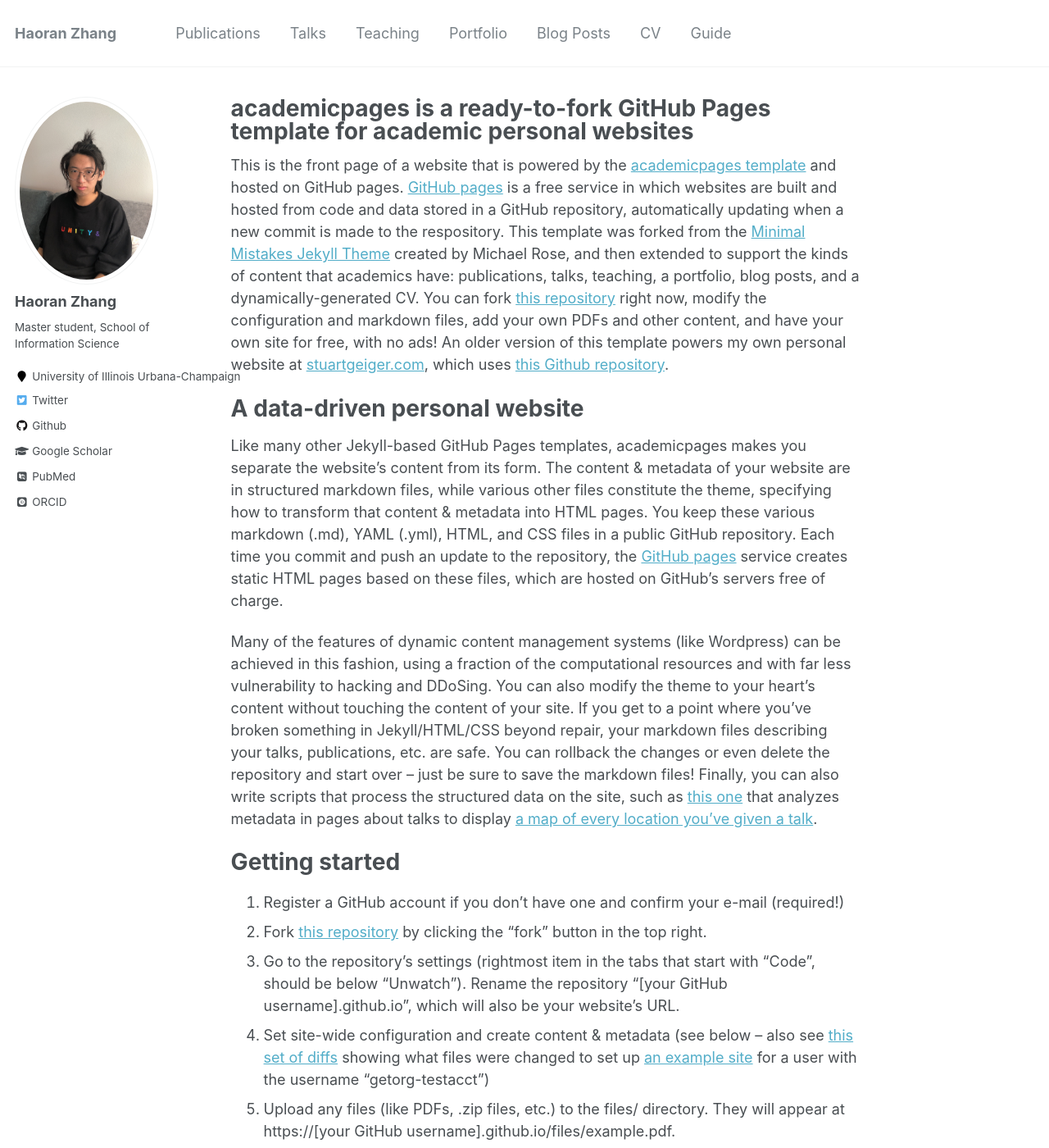
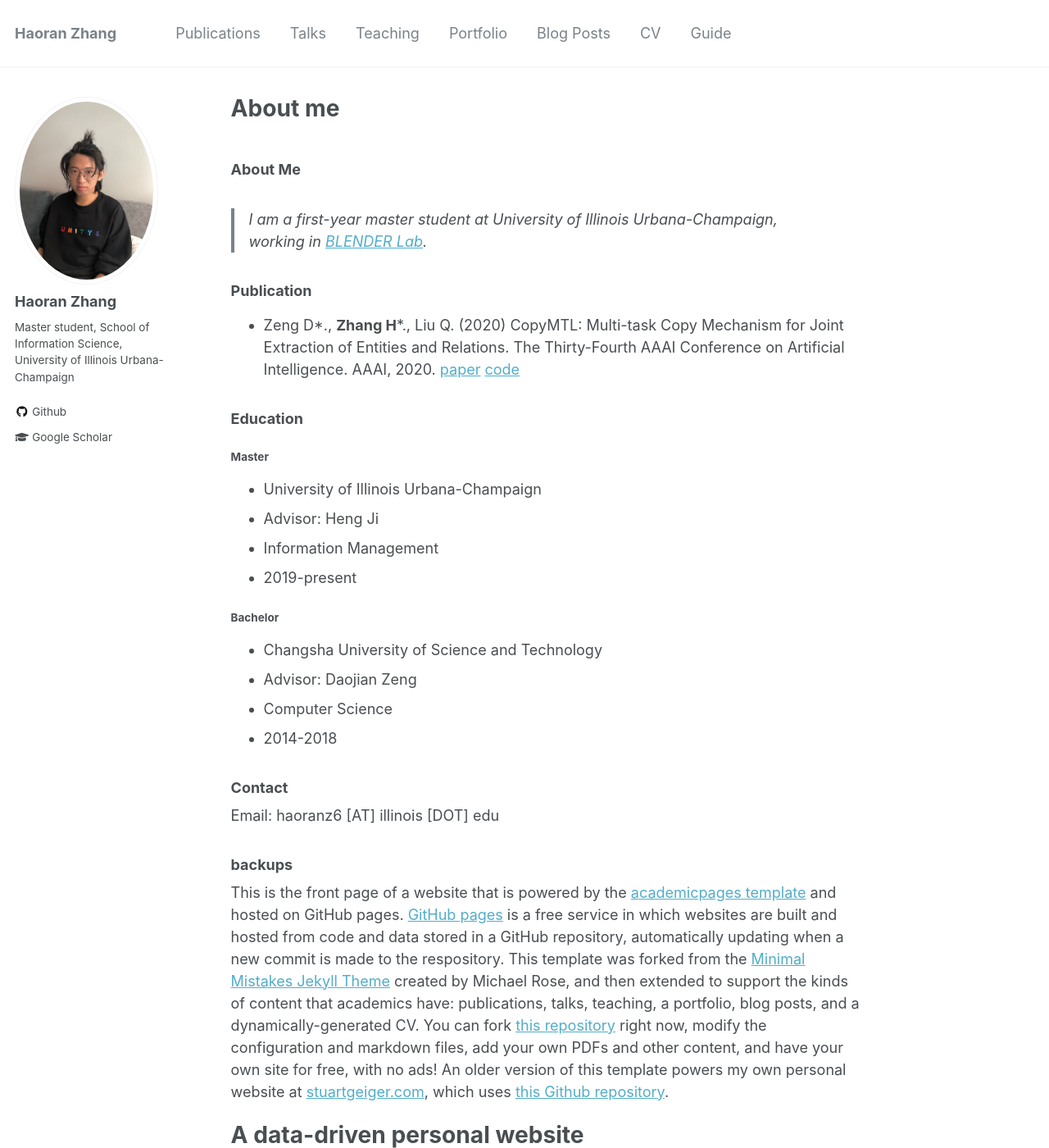
Before and after one commit to WindChimeRan/WindChimeRan.github.io, a Jekyll site: the page built from _pages/about.md, in a window 1280 px wide and 1400 px high. Shown: the whole window at 82% size. Built offline with Jekyll 4.4.1, drawn with Linux system fonts in a browser that asks for light colours; some web fonts are replaced.

Commit message:
add about me

```diff
--- a/_config.yml
+++ b/_config.yml
@@ -57,7 +57,7 @@ yandex_site_verification :
 
 # Social Sharing
 twitter:
-  username               : &twitter
+  username               :
 facebook:
   username               :
   app_id                 :
@@ -82,10 +82,10 @@ analytics:
 author:
   name             : "Haoran Zhang"
   avatar           : "photo.JPG"
-  bio              : "Master student, School of Information Science"
-  location         : "University of Illinois Urbana-Champaign"
+  bio              : "Master student, School of Information Science, University of Illinois Urbana-Champaign"
+  location         :
   employer         :
-  pubmed           : "https://www.ncbi.nlm.nih.gov/pubmed/?term=john+snow"
+  # pubmed           : "https://www.ncbi.nlm.nih.gov/pubmed/?term=john+snow"
   googlescholar    : "https://scholar.google.com/citations?user=3jNKbfwAAAAJ&hl=en&oi=sra"
   email            :
   researchgate     :  # example: "https://www.researchgate.net/profile/yourprofile"
@@ -96,20 +96,20 @@ author:
   flickr           :
   facebook         :
   foursquare       :
-  github           : "academicpages"
+  github           : "WindChimeRan"
   google_plus      :
   keybase          :
   instagram        :
   impactstory      : #"https://profiles.impactstory.org/u/xxxx-xxxx-xxxx-xxxx"
   lastfm           :
   linkedin         :
-  orcid            : "http://orcid.org/yourorcidurl"
+  # orcid            : "http://orcid.org/yourorcidurl"
   pinterest        :
   soundcloud       :
   stackoverflow    : # http://stackoverflow.com/users/123456/username
   steam            :
   tumblr           :
-  twitter          : "replacethistwitterhandle"
+  # twitter          : "replacethistwitterhandle"
   vine             :
   weibo            :
   xing             :
--- a/_pages/about.md
+++ b/_pages/about.md
@@ -1,12 +1,41 @@
 ---
 permalink: /
-title: "academicpages is a ready-to-fork GitHub Pages template for academic personal websites"
+title: "About me"
 excerpt: "About me"
 author_profile: true
 redirect_from:
   - /about/
   - /about.html
 ---
+### About Me
+> I am a first-year master student at University of Illinois Urbana-Champaign, working in [BLENDER Lab](http://blender.cs.illinois.edu/).
+
+### Publication
+
+- Zeng D\*., **Zhang H**\*., Liu Q. (2020) CopyMTL: Multi-task Copy Mechanism for Joint Extraction of Entities and Relations. The Thirty-Fourth AAAI Conference on Artificial Intelligence. AAAI, 2020. [paper](https://arxiv.org/pdf/1911.10438.pdf) [code](https://github.com/WindChimeRan/CopyMTL)
+
+### Education
+
+#### Master
+
+- University of Illinois Urbana-Champaign
+- Advisor: Heng Ji
+- Information Management
+- 2019-present
+
+#### Bachelor
+
+- Changsha University of Science and Technology
+- Advisor: Daojian Zeng
+- Computer Science
+- 2014-2018
+
+### Contact
+
+Email: haoranz6 [AT] illinois [DOT] edu
+
+
+### backups
 
 This is the front page of a website that is powered by the [academicpages template](https://github.com/academicpages/academicpages.github.io) and hosted on GitHub pages. [GitHub pages](https://pages.github.com) is a free service in which websites are built and hosted from code and data stored in a GitHub repository, automatically updating when a new commit is made to the respository. This template was forked from the [Minimal Mistakes Jekyll Theme](https://mmistakes.github.io/minimal-mistakes/) created by Michael Rose, and then extended to support the kinds of content that academics have: publications, talks, teaching, a portfolio, blog posts, and a dynamically-generated CV. You can fork [this repository](https://github.com/academicpages/academicpages.github.io) right now, modify the configuration and markdown files, add your own PDFs and other content, and have your own site for free, with no ads! An older version of this template powers my own personal website at [stuartgeiger.com](http://stuartgeiger.com), which uses [this Github repository](https://github.com/staeiou/staeiou.github.io).
 
```
